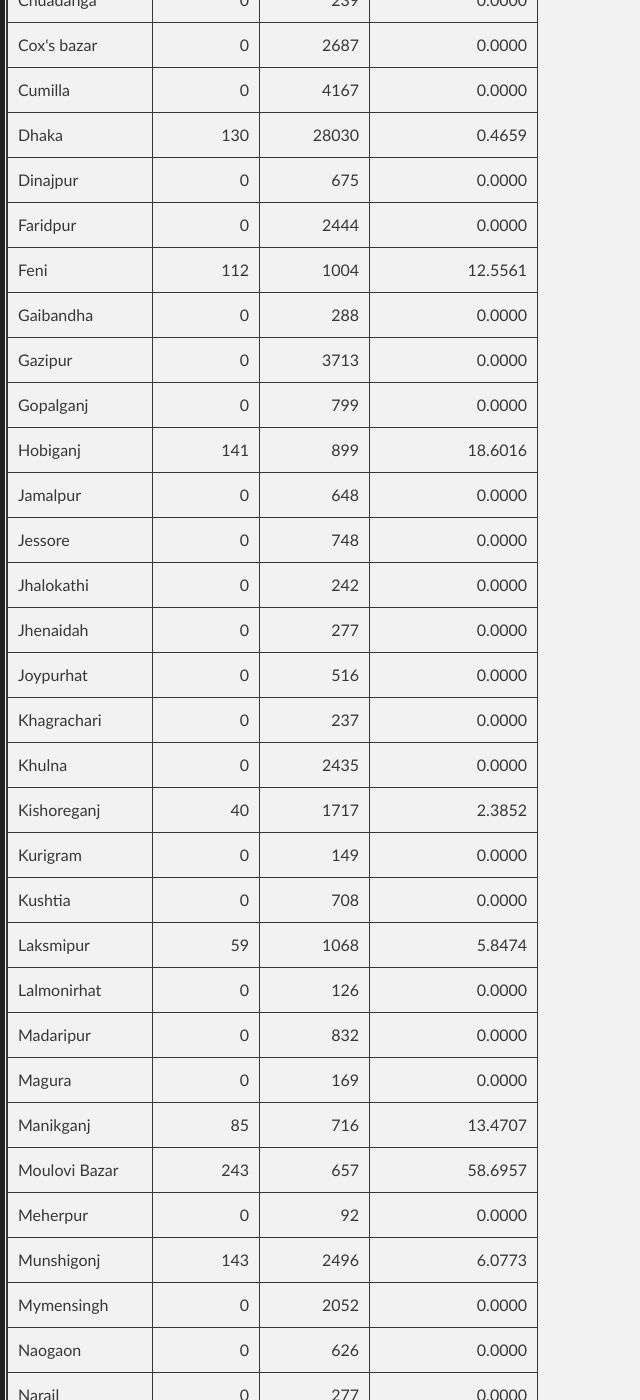
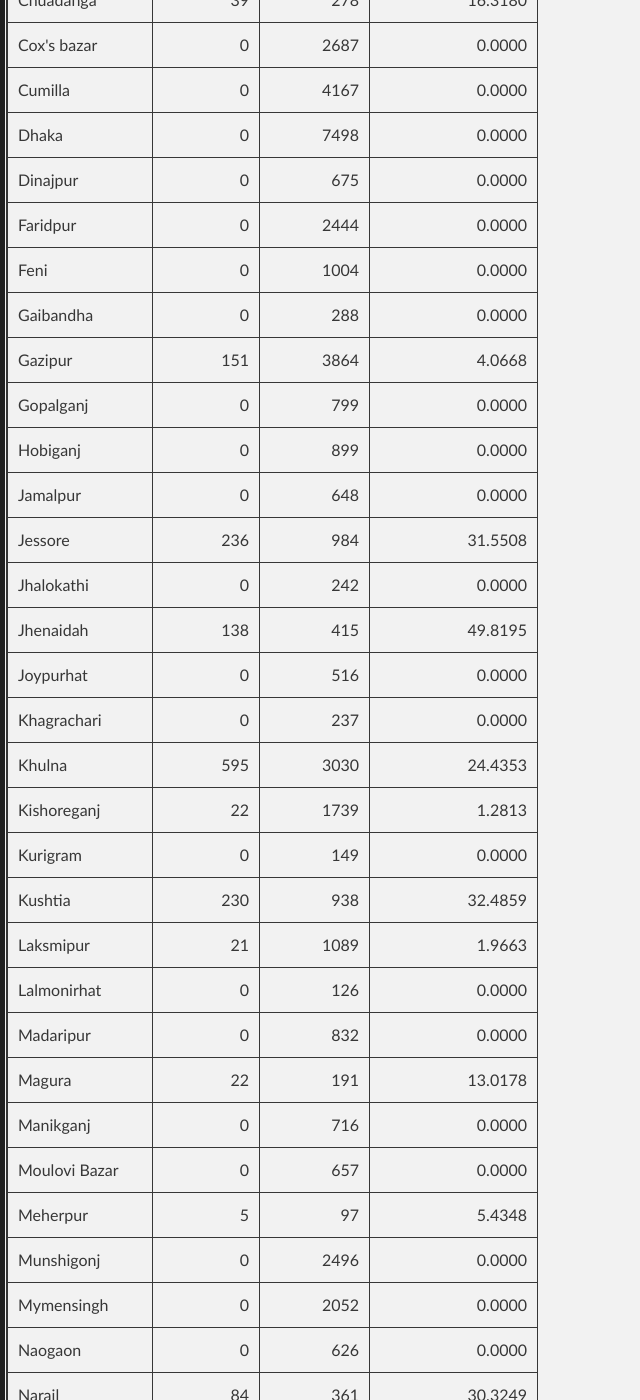
Before and after one commit to promitbasak/covid19bd, a Jekyll site: the page index.html, which Jekyll copies as it is, in a window 1280 px wide and 1400 px high, scrolled down 4661 px. Shown: the whole window, without its empty margins (0-640 px from the left). Built offline with Jekyll 4.4.1, drawn with Linux system fonts in a browser that asks for light colours; some of the changed text lies outside the part shown.

Commit message:
Update index.html

```diff
--- a/index.html
+++ b/index.html
@@ -45,7 +45,7 @@
         <h2 id="covid-19-in-bangladesh">Covid-19 in Bangladesh</h2>
 
 
-    <h4 id="this-page-is-updated-on-july-12-2020">This page is updated on <strong><u>July 12, 2020</u></strong></h4>
+    <h4 id="this-page-is-updated-on-july-13-2020">This page is updated on <strong><u>July 13, 2020</u></strong></h4>
     <h3> Today's Statistics:</h3>
         <p> Mobile Users should scroll the table right to left to see more</p>
     <table class="table table-bordered table-hover table-condensed">
@@ -67,21 +67,21 @@
 </tr></thead>
 <tbody>
 <tr>
-<td>2020-07-12</td>
-<td align="right">2666</td>
-<td align="right">47</td>
-<td align="right">5580</td>
-<td align="right">11059</td>
-<td align="right">183795</td>
-<td align="right">2352</td>
-<td align="right">93614</td>
-<td align="right">87829</td>
-<td align="right">943199</td>
-<td align="right">1.2797</td>
-<td align="right">0.0251</td>
-<td align="right">19.4863</td>
-<td align="right">1021.0833</td>
-<td align="right">13.0667</td>
+<td>2020-07-13</td>
+<td align="right">3099</td>
+<td align="right">39</td>
+<td align="right">4703</td>
+<td align="right">12423</td>
+<td align="right">186894</td>
+<td align="right">2391</td>
+<td align="right">98317</td>
+<td align="right">86186</td>
+<td align="right">955622</td>
+<td align="right">1.2793</td>
+<td align="right">0.0243</td>
+<td align="right">19.5573</td>
+<td align="right">1038.3000</td>
+<td align="right">13.2833</td>
 </tr>
 </tbody>
 </table>
@@ -89,27 +89,27 @@
         <h3>Graphs:</h3>
         <div class="photo-album">
       <div>
-        <img src="https://raw.githubusercontent.com/promitbasak/Covid-19_bd_extended/master/assests/2020-07-12/Figure_1.png">
+        <img src="https://raw.githubusercontent.com/promitbasak/Covid-19_bd_extended/master/assests/2020-07-13/Figure_1.png">
         <h5>Overall Condition</h5>
       </div>
       <div>
-        <img src="https://raw.githubusercontent.com/promitbasak/Covid-19_bd_extended/master/assests/2020-07-12/Figure_2.png">
+        <img src="https://raw.githubusercontent.com/promitbasak/Covid-19_bd_extended/master/assests/2020-07-13/Figure_2.png">
         <h5>Total Cases</h5>
       </div>
       <div>
-        <img src="https://raw.githubusercontent.com/promitbasak/Covid-19_bd_extended/master/assests/2020-07-12/Figure_8.png">
+        <img src="https://raw.githubusercontent.com/promitbasak/Covid-19_bd_extended/master/assests/2020-07-13/Figure_8.png">
         <h5>Total Deaths</h5>
       </div>
       <div>
-        <img src="https://raw.githubusercontent.com/promitbasak/Covid-19_bd_extended/master/assests/2020-07-12/Figure_24.png">
+        <img src="https://raw.githubusercontent.com/promitbasak/Covid-19_bd_extended/master/assests/2020-07-13/Figure_24.png">
         <h5>District-wise Corona Map</h5>
       </div>
       <div>
-        <img src="https://raw.githubusercontent.com/promitbasak/Covid-19_bd_extended/master/assests/2020-07-12/Figure_20.png">
+        <img src="https://raw.githubusercontent.com/promitbasak/Covid-19_bd_extended/master/assests/2020-07-13/Figure_20.png">
         <h5>BD vs USA: Cases</h5>
       </div>
       <div>
-        <img src="https://raw.githubusercontent.com/promitbasak/Covid-19_bd_extended/master/assests/2020-07-12/Figure_21.png">
+        <img src="https://raw.githubusercontent.com/promitbasak/Covid-19_bd_extended/master/assests/2020-07-13/Figure_21.png">
         <h5>BD vs USA: Deaths</h5>
       </div>
     </div>
@@ -126,21 +126,21 @@
 </tr></thead>
 <tbody><tr>
 <td>Bagerhat</td>
-<td align="right">0</td>
-<td align="right">200</td>
-<td align="right">0.0000</td>
+<td align="right">88</td>
+<td align="right">288</td>
+<td align="right">44.0000</td>
 </tr>
 <tr>
 <td>Bandarban</td>
-<td align="right">16</td>
+<td align="right">0</td>
 <td align="right">328</td>
-<td align="right">5.1282</td>
+<td align="right">0.0000</td>
 </tr>
 <tr>
 <td>Barguna</td>
-<td align="right">16</td>
-<td align="right">369</td>
-<td align="right">4.5326</td>
+<td align="right">14</td>
+<td align="right">383</td>
+<td align="right">3.7940</td>
 </tr>
 <tr>
 <td>Barishal</td>
@@ -150,9 +150,9 @@
 </tr>
 <tr>
 <td>Bhola</td>
-<td align="right">14</td>
+<td align="right">0</td>
 <td align="right">376</td>
-<td align="right">3.8674</td>
+<td align="right">0.0000</td>
 </tr>
 <tr>
 <td>Bogura</td>
@@ -162,15 +162,15 @@
 </tr>
 <tr>
 <td>B. Baria</td>
-<td align="right">327</td>
+<td align="right">0</td>
 <td align="right">1505</td>
-<td align="right">27.7589</td>
+<td align="right">0.0000</td>
 </tr>
 <tr>
 <td>Chandpur</td>
-<td align="right">20</td>
-<td align="right">1251</td>
-<td align="right">1.6247</td>
+<td align="right">34</td>
+<td align="right">1285</td>
+<td align="right">2.7178</td>
 </tr>
 <tr>
 <td>Chapainawabganj</td>
@@ -186,9 +186,9 @@
 </tr>
 <tr>
 <td>Chuadanga</td>
-<td align="right">0</td>
-<td align="right">239</td>
-<td align="right">0.0000</td>
+<td align="right">39</td>
+<td align="right">278</td>
+<td align="right">16.3180</td>
 </tr>
 <tr>
 <td>Cox&#39;s bazar</td>
@@ -204,9 +204,9 @@
 </tr>
 <tr>
 <td>Dhaka</td>
-<td align="right">130</td>
-<td align="right">28030</td>
-<td align="right">0.4659</td>
+<td align="right">0</td>
+<td align="right">7498</td>
+<td align="right">0.0000</td>
 </tr>
 <tr>
 <td>Dinajpur</td>
@@ -222,9 +222,9 @@
 </tr>
 <tr>
 <td>Feni</td>
-<td align="right">112</td>
+<td align="right">0</td>
 <td align="right">1004</td>
-<td align="right">12.5561</td>
+<td align="right">0.0000</td>
 </tr>
 <tr>
 <td>Gaibandha</td>
@@ -234,9 +234,9 @@
 </tr>
 <tr>
 <td>Gazipur</td>
-<td align="right">0</td>
-<td align="right">3713</td>
-<td align="right">0.0000</td>
+<td align="right">151</td>
+<td align="right">3864</td>
+<td align="right">4.0668</td>
 </tr>
 <tr>
 <td>Gopalganj</td>
@@ -246,9 +246,9 @@
 </tr>
 <tr>
 <td>Hobiganj</td>
-<td align="right">141</td>
+<td align="right">0</td>
 <td align="right">899</td>
-<td align="right">18.6016</td>
+<td align="right">0.0000</td>
 </tr>
 <tr>
 <td>Jamalpur</td>
@@ -258,9 +258,9 @@
 </tr>
 <tr>
 <td>Jessore</td>
-<td align="right">0</td>
-<td align="right">748</td>
-<td align="right">0.0000</td>
+<td align="right">236</td>
+<td align="right">984</td>
+<td align="right">31.5508</td>
 </tr>
 <tr>
 <td>Jhalokathi</td>
@@ -270,9 +270,9 @@
 </tr>
 <tr>
 <td>Jhenaidah</td>
-<td align="right">0</td>
-<td align="right">277</td>
-<td align="right">0.0000</td>
+<td align="right">138</td>
+<td align="right">415</td>
+<td align="right">49.8195</td>
 </tr>
 <tr>
 <td>Joypurhat</td>
@@ -288,15 +288,15 @@
 </tr>
 <tr>
 <td>Khulna</td>
-<td align="right">0</td>
-<td align="right">2435</td>
-<td align="right">0.0000</td>
+<td align="right">595</td>
+<td align="right">3030</td>
+<td align="right">24.4353</td>
 </tr>
 <tr>
 <td>Kishoreganj</td>
-<td align="right">40</td>
-<td align="right">1717</td>
-<td align="right">2.3852</td>
+<td align="right">22</td>
+<td align="right">1739</td>
+<td align="right">1.2813</td>
 </tr>
 <tr>
 <td>Kurigram</td>
@@ -306,15 +306,15 @@
 </tr>
 <tr>
 <td>Kushtia</td>
-<td align="right">0</td>
-<td align="right">708</td>
-<td align="right">0.0000</td>
+<td align="right">230</td>
+<td align="right">938</td>
+<td align="right">32.4859</td>
 </tr>
 <tr>
 <td>Laksmipur</td>
-<td align="right">59</td>
-<td align="right">1068</td>
-<td align="right">5.8474</td>
+<td align="right">21</td>
+<td align="right">1089</td>
+<td align="right">1.9663</td>
 </tr>
 <tr>
 <td>Lalmonirhat</td>
@@ -330,33 +330,33 @@
 </tr>
 <tr>
 <td>Magura</td>
-<td align="right">0</td>
-<td align="right">169</td>
-<td align="right">0.0000</td>
+<td align="right">22</td>
+<td align="right">191</td>
+<td align="right">13.0178</td>
 </tr>
 <tr>
 <td>Manikganj</td>
-<td align="right">85</td>
+<td align="right">0</td>
 <td align="right">716</td>
-<td align="right">13.4707</td>
+<td align="right">0.0000</td>
 </tr>
 <tr>
 <td>Moulovi Bazar</td>
-<td align="right">243</td>
+<td align="right">0</td>
 <td align="right">657</td>
-<td align="right">58.6957</td>
+<td align="right">0.0000</td>
 </tr>
 <tr>
 <td>Meherpur</td>
-<td align="right">0</td>
-<td align="right">92</td>
-<td align="right">0.0000</td>
+<td align="right">5</td>
+<td align="right">97</td>
+<td align="right">5.4348</td>
 </tr>
 <tr>
 <td>Munshigonj</td>
-<td align="right">143</td>
+<td align="right">0</td>
 <td align="right">2496</td>
-<td align="right">6.0773</td>
+<td align="right">0.0000</td>
 </tr>
 <tr>
 <td>Mymensingh</td>
@@ -372,21 +372,21 @@
 </tr>
 <tr>
 <td>Narail</td>
-<td align="right">0</td>
-<td align="right">277</td>
-<td align="right">0.0000</td>
+<td align="right">84</td>
+<td align="right">361</td>
+<td align="right">30.3249</td>
 </tr>
 <tr>
 <td>Narayanganj</td>
-<td align="right">60</td>
+<td align="right">0</td>
 <td align="right">5562</td>
-<td align="right">1.0905</td>
+<td align="right">0.0000</td>
 </tr>
 <tr>
 <td>Narshingdi</td>
-<td align="right">46</td>
+<td align="right">0</td>
 <td align="right">1592</td>
-<td align="right">2.9754</td>
+<td align="right">0.0000</td>
 </tr>
 <tr>
 <td>Natore</td>
@@ -396,9 +396,9 @@
 </tr>
 <tr>
 <td>Netrokona</td>
-<td align="right">7</td>
+<td align="right">0</td>
 <td align="right">551</td>
-<td align="right">1.2868</td>
+<td align="right">0.0000</td>
 </tr>
 <tr>
 <td>Nilphamari</td>
@@ -408,9 +408,9 @@
 </tr>
 <tr>
 <td>Noakhali</td>
-<td align="right">0</td>
-<td align="right">190</td>
-<td align="right">0.0000</td>
+<td align="right">2351</td>
+<td align="right">2541</td>
+<td align="right">1237.3684</td>
 </tr>
 <tr>
 <td>Pabna</td>
@@ -426,9 +426,9 @@
 </tr>
 <tr>
 <td>Patuakhali</td>
-<td align="right">33</td>
-<td align="right">639</td>
-<td align="right">5.4455</td>
+<td align="right">37</td>
+<td align="right">676</td>
+<td align="right">5.7903</td>
 </tr>
 <tr>
 <td>Pirojpur</td>
@@ -450,9 +450,9 @@
 </tr>
 <tr>
 <td>Rangamati</td>
-<td align="right">24</td>
+<td align="right">0</td>
 <td align="right">409</td>
-<td align="right">6.2338</td>
+<td align="right">0.0000</td>
 </tr>
 <tr>
 <td>Rangpur</td>
@@ -462,9 +462,9 @@
 </tr>
 <tr>
 <td>Satkhira</td>
-<td align="right">0</td>
-<td align="right">200</td>
-<td align="right">0.0000</td>
+<td align="right">134</td>
+<td align="right">334</td>
+<td align="right">67.0000</td>
 </tr>
 <tr>
 <td>Shariatpur</td>
@@ -474,9 +474,9 @@
 </tr>
 <tr>
 <td>Sherpur</td>
-<td align="right">10</td>
+<td align="right">0</td>
 <td align="right">264</td>
-<td align="right">3.9370</td>
+<td align="right">0.0000</td>
 </tr>
 <tr>
 <td>Sirajganj</td>
@@ -486,21 +486,21 @@
 </tr>
 <tr>
 <td>Sunamganj</td>
-<td align="right">108</td>
+<td align="right">0</td>
 <td align="right">1170</td>
-<td align="right">10.1695</td>
+<td align="right">0.0000</td>
 </tr>
 <tr>
 <td>Sylhet</td>
-<td align="right">28</td>
+<td align="right">0</td>
 <td align="right">3070</td>
-<td align="right">0.9204</td>
+<td align="right">0.0000</td>
 </tr>
 <tr>
 <td>Tangail</td>
-<td align="right">63</td>
+<td align="right">0</td>
 <td align="right">915</td>
-<td align="right">7.3944</td>
+<td align="right">0.0000</td>
 </tr>
 <tr>
 <td>Thakurgaon</td>
@@ -2691,6 +2691,23 @@
 <td align="right">1021.0833</td>
 <td align="right">13.0667</td>
 </tr>
+<tr>
+<td>2020-07-13</td>
+<td align="right">3099</td>
+<td align="right">39</td>
+<td align="right">4703</td>
+<td align="right">12423</td>
+<td align="right">186894</td>
+<td align="right">2391</td>
+<td align="right">98317</td>
+<td align="right">86186</td>
+<td align="right">955622</td>
+<td align="right">1.2793</td>
+<td align="right">0.0243</td>
+<td align="right">19.5573</td>
+<td align="right">1038.3000</td>
+<td align="right">13.2833</td>
+</tr>
 </tbody></table>
         <p></p>
         <p> Data Sources: Self created dataset which can be found at <a href="https://github.com/promitbasak/Covid-19_bd_extended">this repository</a>. This dataset uses govt issued press releases from <a href="https://corona.gov.bd/press-release">Here</a>, <a href="https://iedcr.gov.bd/">Here</a> and <a href="https://iedcr.gov.bd/website/index.php/component/content/article/11-others/227-pressrelease">Here</a>.</p>
```
